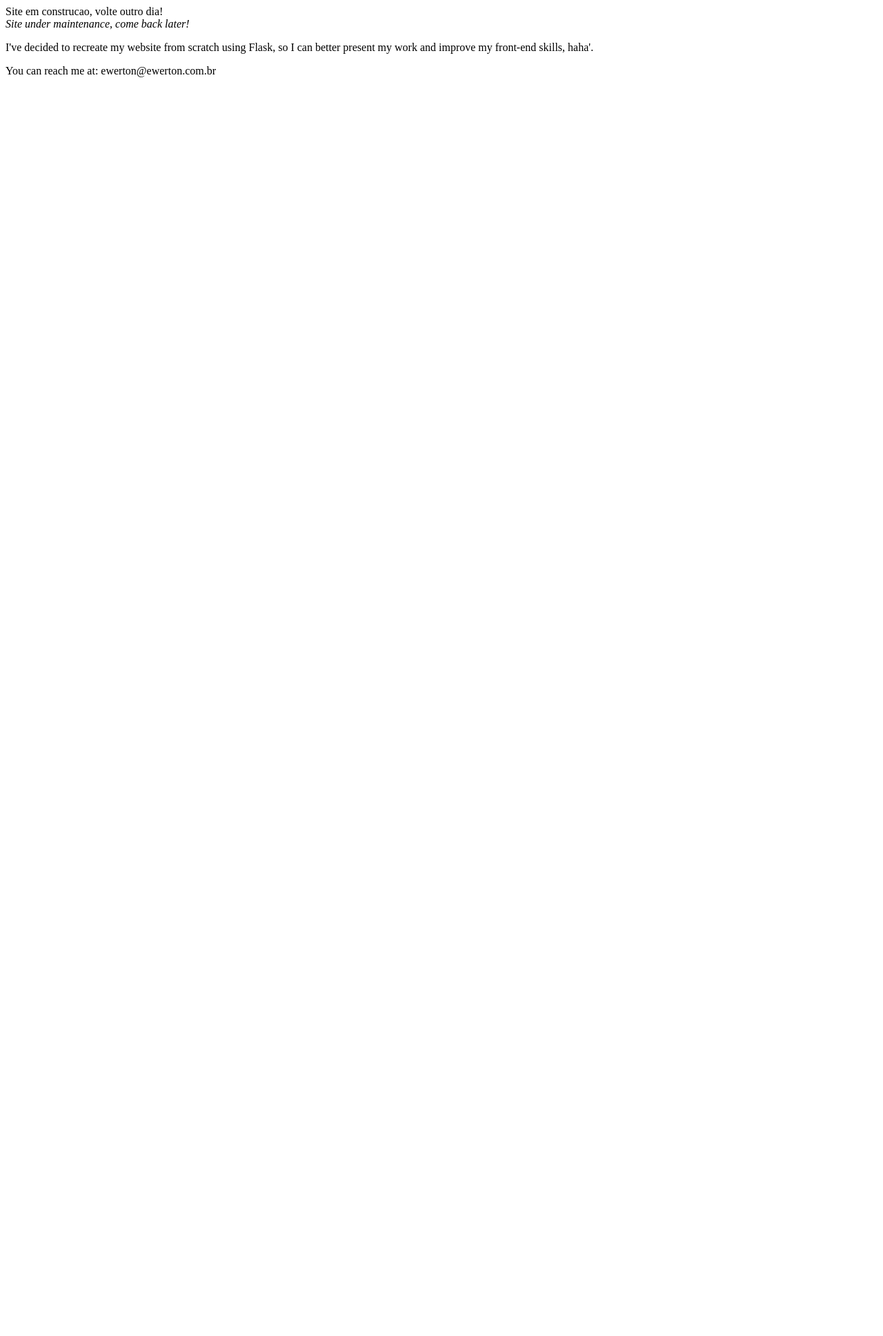
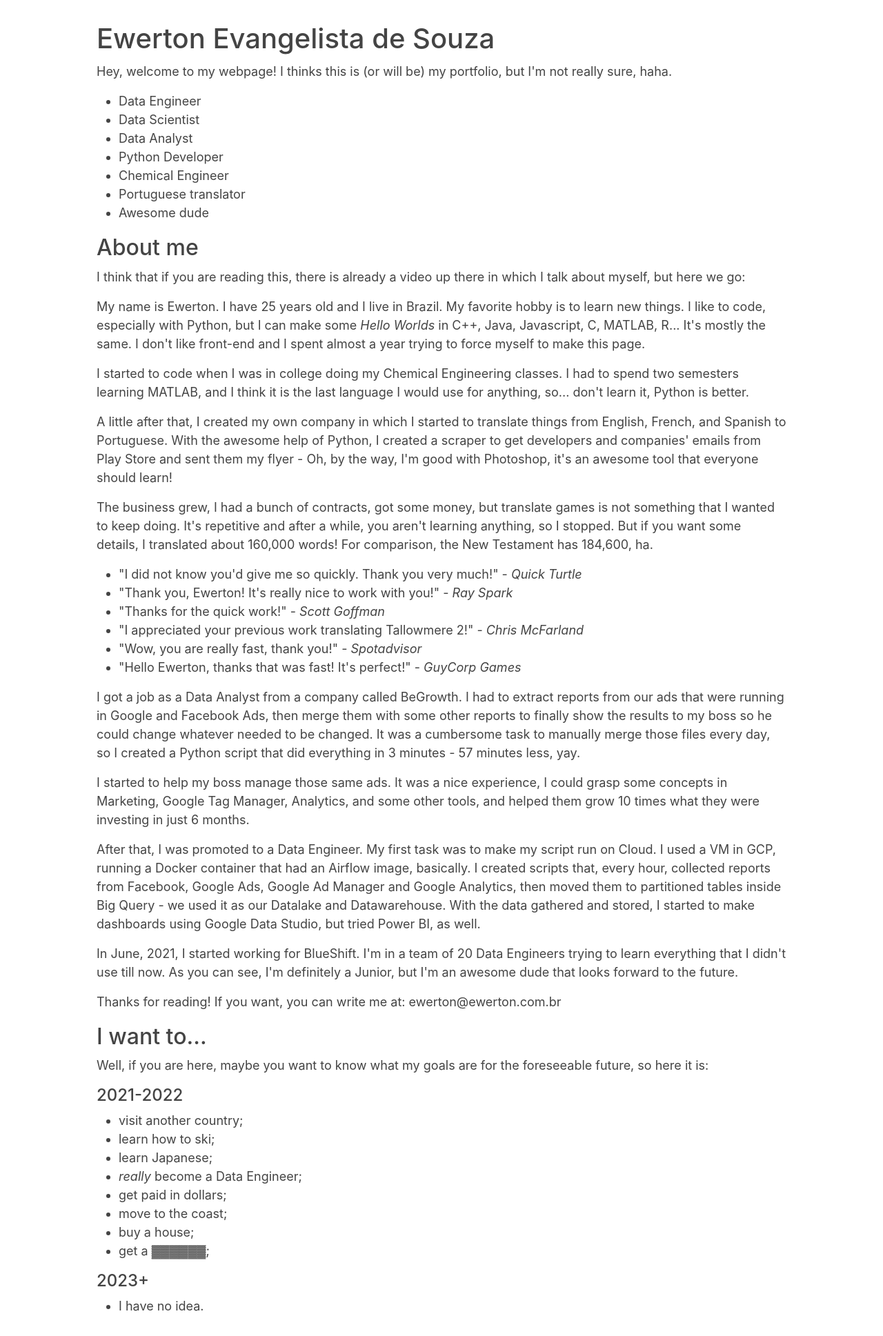
Before and after one commit to ewertones/ewerton.com.br, a Flask app: page / in a window 1280 px wide. Shown: the whole page at 69% size. Before the commit the page ends 112 px from the top, so only its background shows below. Run offline with Flask 2, Linux system fonts and the light colour scheme.

Commit message:
Add text and style

```diff
--- a/main.py
+++ b/main.py
@@ -1,5 +1,5 @@
 import os
-from flask import Flask, render_template, send_from_directory
+from flask import Flask, render_template, send_from_directory, url_for
 
 app = Flask(__name__)
 
@@ -11,6 +11,5 @@ def favicon():
 def home():
     return render_template("home.html")
 
-
 if __name__ == '__main__':
-    app.run(debug=True, host='0.0.0.0', port=int(os.environ.get('PORT', 8080)))
+    app.run(host='0.0.0.0', port=int(os.environ.get('PORT', 8080)))
--- /dev/null
+++ b/static/styles/main.css
@@ -0,0 +1,25 @@
+body {
+    max-width: 1000px;
+    margin: 30px auto;
+    font: 18px/1.5 -apple-system, BlinkMacSystemFont, "Segoe UI", Roboto, "Helvetica Neue", Arial, "Noto Sans", sans-serif, "Apple Color Emoji", "Segoe UI Emoji", "Segoe UI Symbol", "Noto Color Emoji";
+    color: #444
+}
+
+h1, h2, h3 {
+    line-height: 1.3
+}
+
+@media (prefers-color-scheme: dark) {
+    body {
+        color: #ccc;
+        background: black
+    }
+
+    a:link {
+        color: #5bf
+    }
+
+    a:visited {
+        color: #ccf
+    }
+}
--- a/templates/home.html
+++ b/templates/home.html
@@ -1,19 +1,93 @@
-<html xmlns="http://www.w3.org/1999/xhtml">
+<!doctype html>
+<html lang="en">
 <head>
+    <!-- Required meta tags -->
+    <meta charset="utf-8">
+    <meta name="viewport" content="width=device-width, initial-scale=1">
+
+    <!-- Page title -->
     <title>Ewerton Souza</title>
+
+    <!-- Bootstrap CSS -->
+    <link href="https://cdn.jsdelivr.net/npm/bootstrap@5.0.1/dist/css/bootstrap.min.css" rel="stylesheet" integrity="sha384-+0n0xVW2eSR5OomGNYDnhzAbDsOXxcvSN1TPprVMTNDbiYZCxYbOOl7+AMvyTG2x" crossorigin="anonymous">
+
+    <!-- Other CSS -->
+    <link rel="stylesheet" type="text/css" href="{{ url_for('static',filename='styles/main.css') }}">
 </head>
 <body>
+    <h1>Ewerton Evangelista de Souza</h1>
+    <p> Hey, welcome to my webpage! I thinks this is (or will be) my portfolio, but I'm not really sure, haha.</p>
+    <ul>
+        <li>Data Engineer</li>
+        <li>Data Scientist</li>
+        <li>Data Analyst</li>
+        <li>Python Developer</li>
+        <li>Chemical Engineer</li>
+        <li>Portuguese translator</li>
+        <li>Awesome dude</li>
+    </ul>
+
+    <h2>About me</h2>
     <p>
-        Site em construcao, volte outro dia!<br />
-        <i>Site under maintenance, come back later!</i>
+        I think that if you are reading this, there is already a video up there in which I talk about myself, but here we go:
+    </p>
+    <p>
+        My name is Ewerton. I have 25 years old and I live in Brazil. My favorite hobby is to learn new things. I like to code, especially with Python, but I can make some <em>Hello Worlds</em> in C++, Java, Javascript, C, MATLAB, R... It's mostly the same. I don't like front-end and I spent almost a year trying to force myself to make this page.
+    </p>
+    <p>
+        I started to code when I was in college doing my Chemical Engineering classes. I had to spend two semesters learning MATLAB, and I think it is the last language I would use for anything, so... don't learn it, Python is better.
+    </p>
+    <p>
+        A little after that, I created my own company in which I started to translate things from English, French, and Spanish to Portuguese. With the awesome help of Python, I created a scraper to get developers and companies' emails from Play Store and sent them my flyer - Oh, by the way, I'm good with Photoshop, it's an awesome tool that everyone should learn!
+    </p>
+    <p>
+        The business grew, I had a bunch of contracts, got some money, but translate games is not something that I wanted to keep doing. It's repetitive and after a while, you aren't learning anything, so I stopped. But if you want some details, I translated about 160,000 words! For comparison, the New Testament has 184,600, ha.
+    </p>
+    <ul>
+        <li>"I did not know you'd give me so quickly. Thank you very much!" - <em>Quick Turtle</em></li>
+        <li>"Thank you, Ewerton! It's really nice to work with you!" - <em>Ray Spark</em></li>
+        <li>"Thanks for the quick work!" - <em>Scott Goffman</em></li>
+        <li>"I appreciated your previous work translating Tallowmere 2!" - <em>Chris McFarland</em></li>
+        <li>"Wow, you are really fast, thank you!" - <em>Spotadvisor</em></li>
+        <li>"Hello Ewerton, thanks that was fast! It's perfect!" - <em>GuyCorp Games</em></li>
+    </ul>
+    <p>
+        I got a job as a Data Analyst from a company called BeGrowth. I had to extract reports from our ads that were running in Google and Facebook Ads, then merge them with some other reports to finally show the results to my boss so he could change whatever needed to be changed. It was a cumbersome task to manually merge those files every day, so I created a Python script that did everything in 3 minutes - 57 minutes less, yay.
+    </p>
+    <p>
+        I started to help my boss manage those same ads. It was a nice experience, I could grasp some concepts in Marketing, Google Tag Manager, Analytics, and some other tools, and helped them grow 10 times what they were investing in just 6 months.
+    </p>
+    <p>
+        After that, I was promoted to a Data Engineer. My first task was to make my script run on Cloud. I used a VM in GCP, running a Docker container that had an Airflow image, basically. I created scripts that, every hour, collected reports from Facebook, Google Ads, Google Ad Manager and Google Analytics, then moved them to partitioned tables inside Big Query - we used it as our Datalake and Datawarehouse. With the data gathered and stored, I started to make dashboards using Google Data Studio, but tried Power BI, as well.
+    </p>
+    <p>
+        In June, 2021, I started working for BlueShift. I'm in a team of 20 Data Engineers trying to learn everything that I didn't use till now. As you can see, I'm definitely a Junior, but I'm an awesome dude that looks forward to the future.
+    </p>
+    <p>
+        Thanks for reading! If you want, you can write me at: ewerton@ewerton.com.br
     </p>
 
+    <h2>I want to...</h2>
     <p>
-        I've decided to recreate my website from scratch using Flask, so I can better present my work and improve my front-end skills, haha'.
+        Well, if you are here, maybe you want to know what my goals are for the foreseeable future, so here it is:
     </p>
+    <h4>2021-2022</h4>
+    <ul>
+        <li>visit another country;</li>
+        <li>learn how to ski;</li>
+        <li>learn Japanese;</li>
+        <li><em>really</em> become a Data Engineer;</li>
+        <li>get paid in dollars;</li>
+        <li>move to the coast;</li>
+        <li>buy a house;</li>
+        <li>get a ▓▓▓▓▓▓;</li>
+    </ul>
+    <h4>2023+</h4>
+    <ul>
+        <li>I have no idea.</li>
+    </ul>
 
-    <p>
-        You can reach me at: ewerton@ewerton.com.br
-    </p>
+
+    <script src="https://cdn.jsdelivr.net/npm/bootstrap@5.0.1/dist/js/bootstrap.bundle.min.js" integrity="sha384-gtEjrD/SeCtmISkJkNUaaKMoLD0//ElJ19smozuHV6z3Iehds+3Ulb9Bn9Plx0x4" crossorigin="anonymous"></script>
 </body>
 </html>
```
Also changed, not shown: 3 other files.
